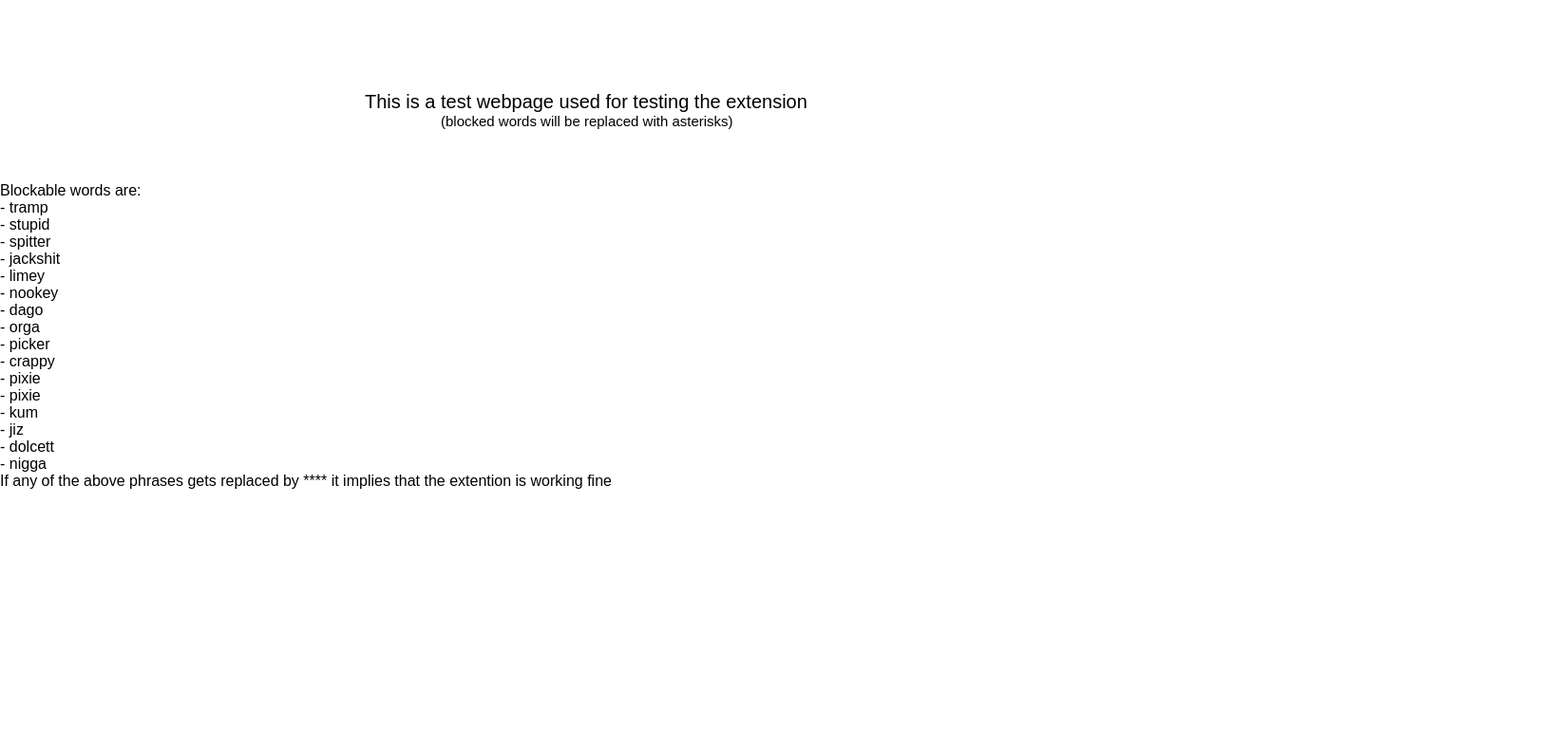
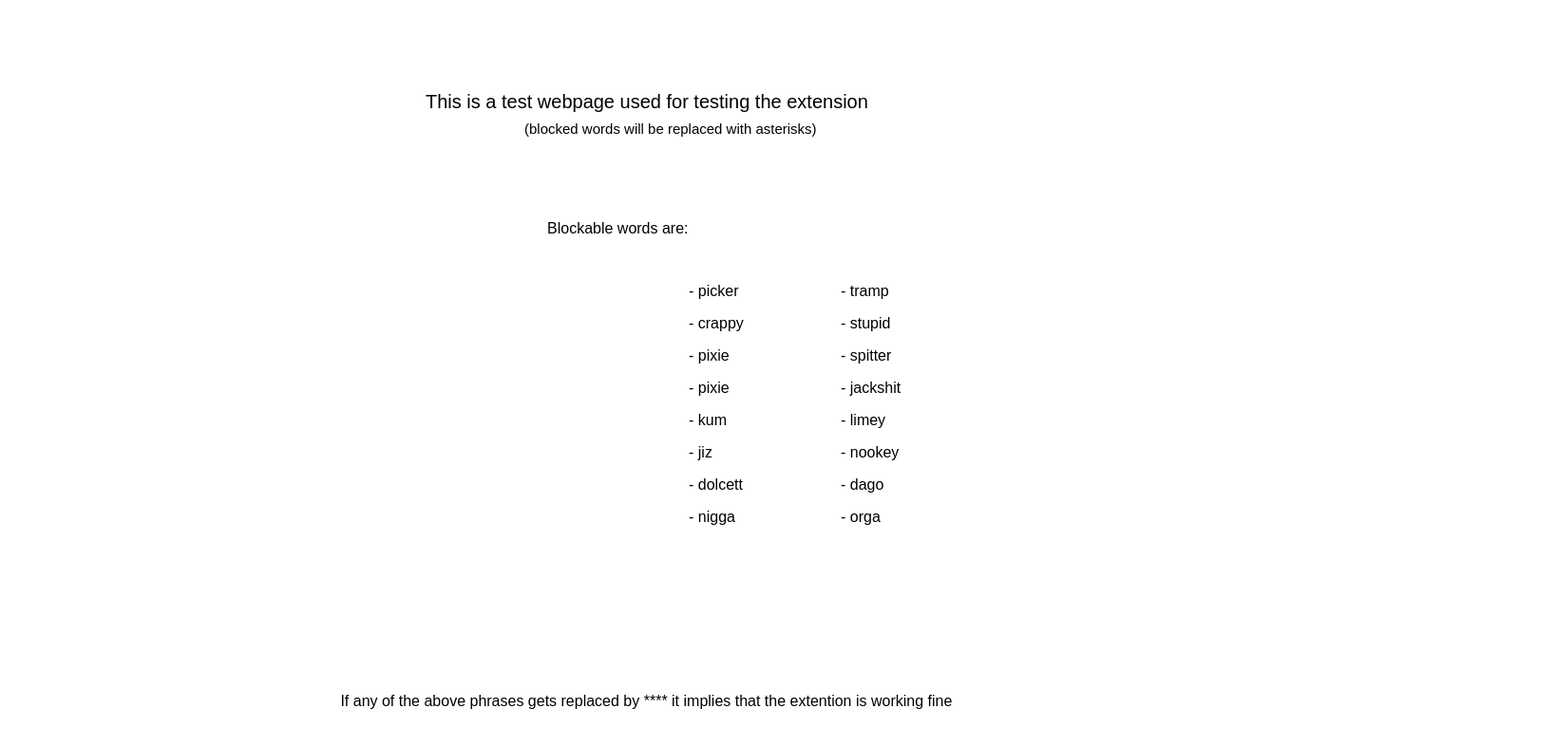
Before and after one commit to pranav0-0/Web-page, a plain HTML site: page index.html in a window 1280 px wide. Shown: the whole page at 95% size, 1638 px wide, since content can reach past the window. Drawn offline with Linux system fonts and the light colour scheme.

Commit message:
Update Style.css

```diff
--- a/Style.css
+++ b/Style.css
@@ -7,16 +7,52 @@
     font-family: 'Prompt', sans-serif;
 }
 body{
-    height: auto;
+    height: 100vh;
     width: auto;
 }
 .topDiv {
     height: 12vh;
     margin-top: 12vh;
-    margin-left: 30%;
+    margin-left: 35%;
     font-size: 20px;
 }
 .hint{
+    margin-top: 1vh;
     font-size: 15px;
-    margin-left: 10vh;
+    margin-left: 13vh;
 }
+.wTable{
+    /* center this div */
+    margin-left: 45%;
+    margin-top: 5vh;
+    width: 40vw;
+    height: auto;
+}
+.words{
+    margin-top: 2vh;
+
+    width: 50%;
+}
+li{
+    list-style: none;
+    font-size: 16px;
+    margin-left: 5px;
+    margin-top: 2vh;
+}
+ul{
+    width: 25vh;
+    position: absolute;
+}
+.table0{
+    left: 110vh;
+    margin-top: 2vh;
+}
+.table1{
+    left:90vh;
+    margin-top: 2vh;
+}
+.end{
+    width: 100%;
+    margin-left: 28%;
+    margin-top: 60vh;
+}
```
